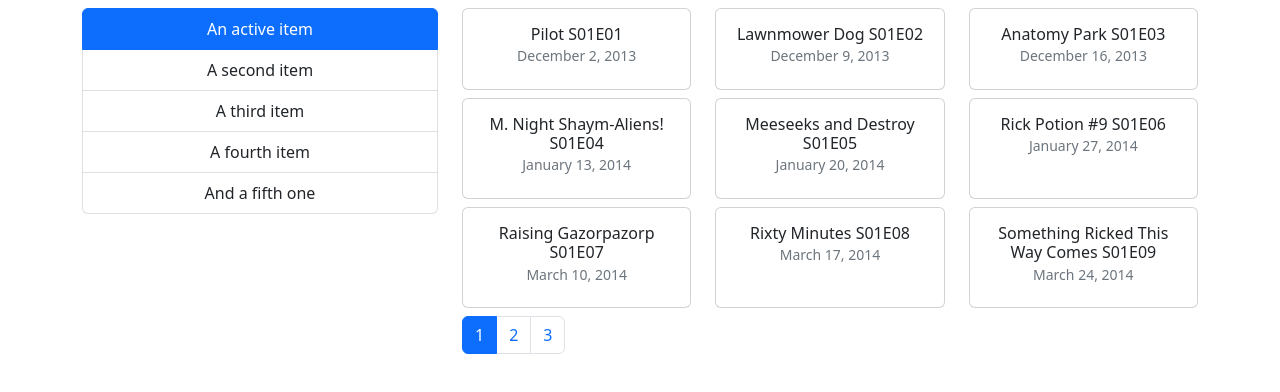
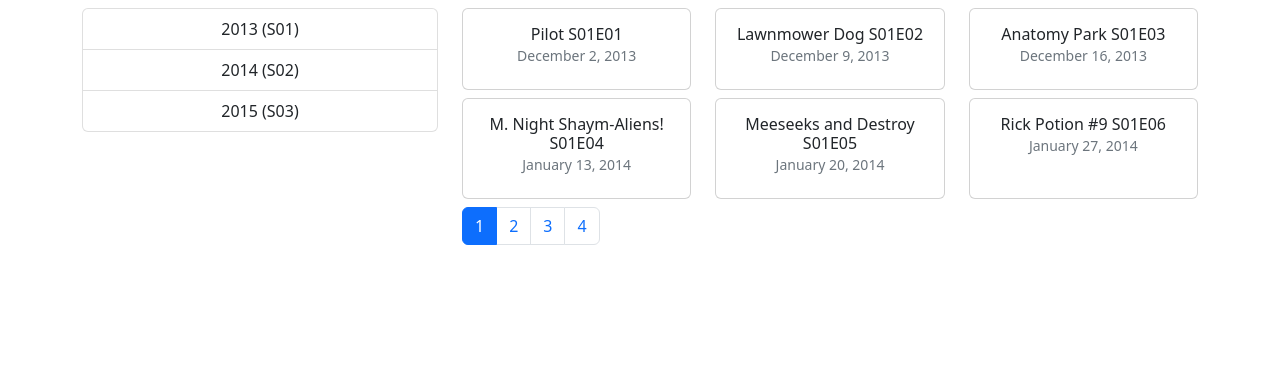
Before and after one commit to fatevector/rick-and-morty, a React (Create React App) app: page / in a window 1280 px wide. Shown: the top 392 px of the page. Built offline with nearby package versions, Linux system fonts and the light colour scheme.

Commit message:
groupList display

```diff
--- a/src/components/episodesList.jsx
+++ b/src/components/episodesList.jsx
@@ -10,7 +10,7 @@ const EpisodesList = () => {
     const [years, setYears] = useState([]);
     const [filter, setFilter] = useState();
     const count = episodes.length;
-    const pageSize = 9;
+    const pageSize = 6;
     const [currentPage, setCurrentPage] = useState(1);
     const episodesSlice = paginate(episodes, currentPage, pageSize);
 
@@ -43,6 +43,8 @@ const EpisodesList = () => {
                         items={years}
                         filter={filter}
                         onChangeFilter={handleFilterChange}
+                        valueProperty="id"
+                        contentProperty="text"
                     />
                 </div>
                 <div className="col-8">
--- a/src/components/groupList.jsx
+++ b/src/components/groupList.jsx
@@ -1,25 +1,36 @@
 import React from "react";
+import PropTypes from "prop-types";
 
-const GroupList = () => {
+const GroupList = ({
+    items,
+    filter,
+    onChangeFilter,
+    valueProperty,
+    contentProperty
+}) => {
     return (
         <div className="list-group">
-            <button className="list-group-item list-group-item-action active">
-                An active item
-            </button>
-            <button className="list-group-item list-group-item-action">
-                A second item
-            </button>
-            <button className="list-group-item list-group-item-action">
-                A third item
-            </button>
-            <button className="list-group-item list-group-item-action">
-                A fourth item
-            </button>
-            <button className="list-group-item list-group-item-action">
-                And a fifth one
-            </button>
+            {items.map(item => (
+                <button
+                    className={
+                        "list-group-item list-group-item-action" +
+                        (item[valueProperty] === filter ? " active" : "")
+                    }
+                    key={item[valueProperty]}
+                >
+                    {item[contentProperty]}
+                </button>
+            ))}
         </div>
     );
 };
 
+GroupList.propTypes = {
+    items: PropTypes.array.isRequired,
+    filter: PropTypes.string,
+    onChangeFilter: PropTypes.func.isRequired,
+    valueProperty: PropTypes.string.isRequired,
+    contentProperty: PropTypes.string.isRequired
+};
+
 export default GroupList;
--- a/src/fakeApi/episodesApi.js
+++ b/src/fakeApi/episodesApi.js
@@ -144,11 +144,22 @@ export const fetchAll = year =>
     });
 
 export const fetchYears = () =>
-    new Promise((resolve, reject) => {
+    new Promise(resolve => {
         const years = episodes.map(({ airDate }) => airDate.slice(-4));
         const uniqYears = [...new Set(years)];
 
+        const seasonsByYear = {
+            2013: "S01",
+            2014: "S02",
+            2015: "S03"
+        };
+
+        const filters = uniqYears.map(year => ({
+            id: year,
+            text: `${year} (${seasonsByYear[year]})`
+        }));
+
         setTimeout(() => {
-            resolve(uniqYears);
+            resolve(filters);
         }, 2000);
     });
```
